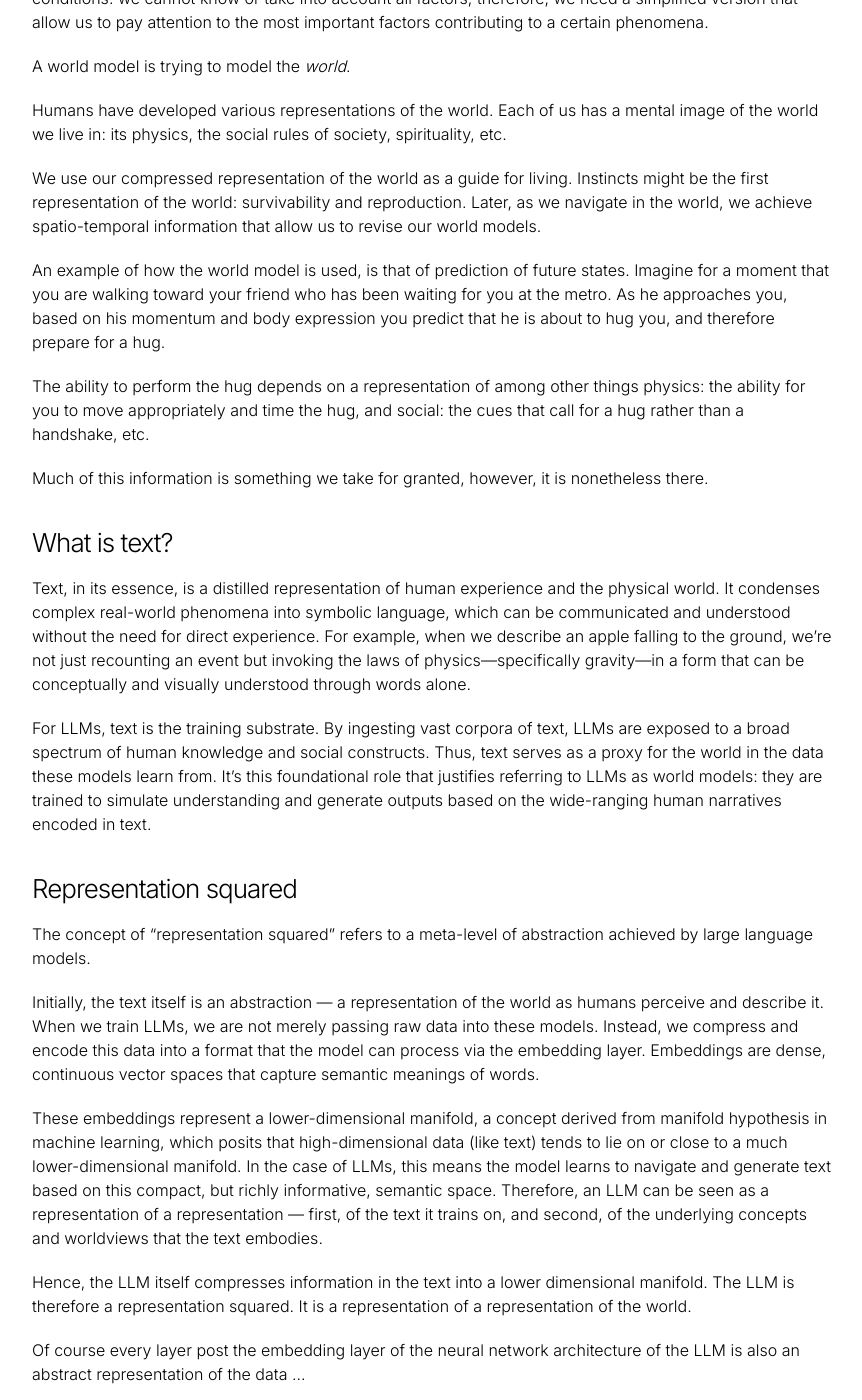
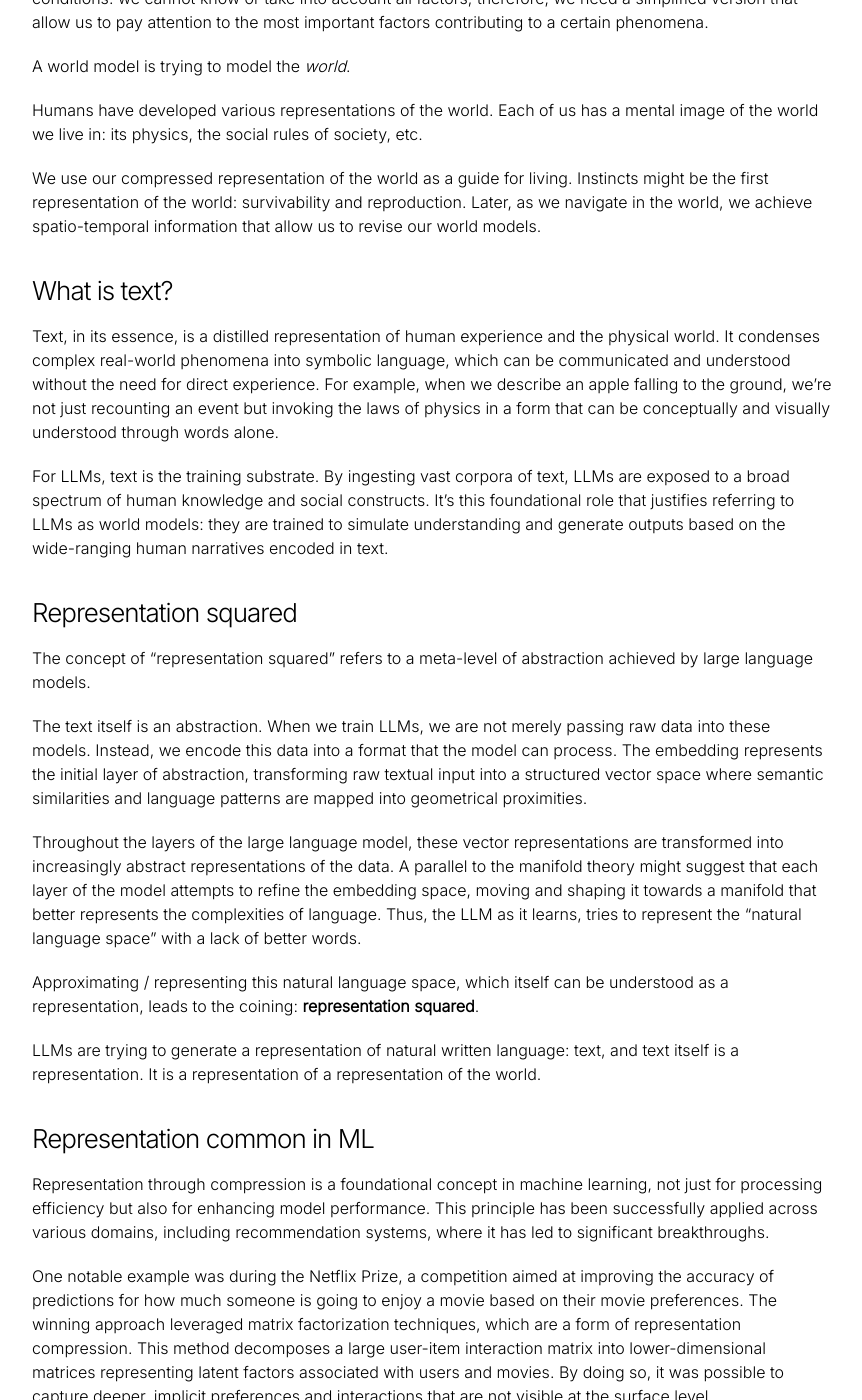
Before and after one commit to kristianernst/kristianernst.github.io, a Jekyll site: the page built from _posts/2024-04-07-world-models.markdown, in a window 1280 px wide and 1400 px high, scrolled down 576 px. Shown: the whole window, without its empty margins (208-1070 px from the left). Built offline with Jekyll 4.4.1, drawn with Linux system fonts in a browser that asks for light colours; some of the changed text lies outside the part shown.

Commit message:
updated world models

```diff
--- a/_posts/2024-04-07-world-models.markdown
+++ b/_posts/2024-04-07-world-models.markdown
@@ -22,35 +22,28 @@
 
 A world model is trying to model the *world*.
 
-Humans have developed various representations of the world. Each of us has a mental image of the world we live in: its physics, the social rules of society, spirituality, etc.
+Humans have developed various representations of the world. Each of us has a mental image of the world we live in: its physics, the social rules of society, etc.
 
 We use our compressed representation of the world as a guide for living.
 Instincts might be the first representation of the world: survivability and reproduction. Later, as we navigate in the world, we achieve spatio-temporal information that allow us to revise our world models.
 
-An example of how the world model is used, is that of prediction of future states.
-Imagine for a moment that you are walking toward your friend who has been waiting for you at the metro. As he approaches you, based on his momentum and body expression you predict that he is about to hug you, and therefore prepare for a hug.
-
-The ability to perform the hug depends on a representation of among other things physics: the ability for you to move appropriately and time the hug, and social: the cues that call for a hug rather than a handshake, etc.
-
-Much of this information is something we take for granted, however, it is nonetheless there.
-
 ### What is text?
 
-Text, in its essence, is a distilled representation of human experience and the physical world. It condenses complex real-world phenomena into symbolic language, which can be communicated and understood without the need for direct experience. For example, when we describe an apple falling to the ground, we're not just recounting an event but invoking the laws of physics—specifically gravity—in a form that can be conceptually and visually understood through words alone.
+Text, in its essence, is a distilled representation of human experience and the physical world. It condenses complex real-world phenomena into symbolic language, which can be communicated and understood without the need for direct experience. For example, when we describe an apple falling to the ground, we're not just recounting an event but invoking the laws of physics in a form that can be conceptually and visually understood through words alone.
 
-For LLMs, text is the training substrate. By ingesting vast corpora of text, LLMs are exposed to a broad spectrum of human knowledge and social constructs. Thus, text serves as a proxy for the world in the data these models learn from. It's this foundational role that justifies referring to LLMs as world models: they are trained to simulate understanding and generate outputs based on the wide-ranging human narratives encoded in text.
+For LLMs, text is the training substrate. By ingesting vast corpora of text, LLMs are exposed to a broad spectrum of human knowledge and social constructs. It's this foundational role that justifies referring to LLMs as world models: they are trained to simulate understanding and generate outputs based on the wide-ranging human narratives encoded in text.
 
 ### Representation squared
 
 The concept of "representation squared" refers to a meta-level of abstraction achieved by large language models.
 
-Initially, the text itself is an abstraction — a representation of the world as humans perceive and describe it. When we train LLMs, we are not merely passing raw data into these models. Instead, we compress and encode this data into a format that the model can process via the embedding layer. Embeddings are dense, continuous vector spaces that capture semantic meanings of words.
+The text itself is an abstraction. When we train LLMs, we are not merely passing raw data into these models. Instead, we encode this data into a format that the model can process. The embedding represents the initial layer of abstraction, transforming raw textual input into a structured vector space where semantic similarities and language patterns are mapped into geometrical proximities.
 
-These embeddings represent a lower-dimensional manifold, a concept derived from manifold hypothesis in machine learning, which posits that high-dimensional data (like text) tends to lie on or close to a much lower-dimensional manifold. In the case of LLMs, this means the model learns to navigate and generate text based on this compact, but richly informative, semantic space. Therefore, an LLM can be seen as a representation of a representation — first, of the text it trains on, and second, of the underlying concepts and worldviews that the text embodies.
+Throughout the layers of the large language model, these vector representations are transformed into increasingly abstract representations of the data. A parallel to the manifold theory might suggest that each layer of the model attempts to refine the embedding space, moving and shaping it towards a manifold that better represents the complexities of language. Thus, the LLM as it learns, tries to represent the "natural language space" with a lack of better words.
 
-Hence, the LLM itself compresses information in the text into a lower dimensional manifold. The LLM is therefore a representation squared. It is a representation of a representation of the world.
+Approximating / representing this natural language space, which itself can be understood as a representation, leads to the coining: **representation squared**.
 
-Of course every layer post the embedding layer of the neural network architecture of the LLM is also an abstract representation of the data ...
+LLMs are trying to generate a representation of natural written language: text, and text itself is a representation. It is a representation of a representation of the world.
 
 ### Representation common in ML
 
@@ -68,6 +61,14 @@
 
 Thus, the strategy of creating a simplified model of a pre-existing model is not just a matter of efficiency but is a profound method to enhance the model's interpretability and performance. By reducing complexity and focusing on essential representations, machine learning practitioners can achieve more with less, navigating the trade-offs between accuracy and computational demands adeptly.
 
+### If we all were to die, I think I would preserve LLMs (or the internet) for extraterrestrial beings to learn about the human race.
+
+Weird parallel but I believe it puts thing into perspective. LLMs learns about the world as we see it and in effect about the human race.
+
+We model LLMs to learn about our world as we see it.
+It functions as a comprehensive knowledge repository that has a great UI for acquiring knowledge about us.
+
+
 ### Human and AI representations, comparing the two
 
 TODO:
```
